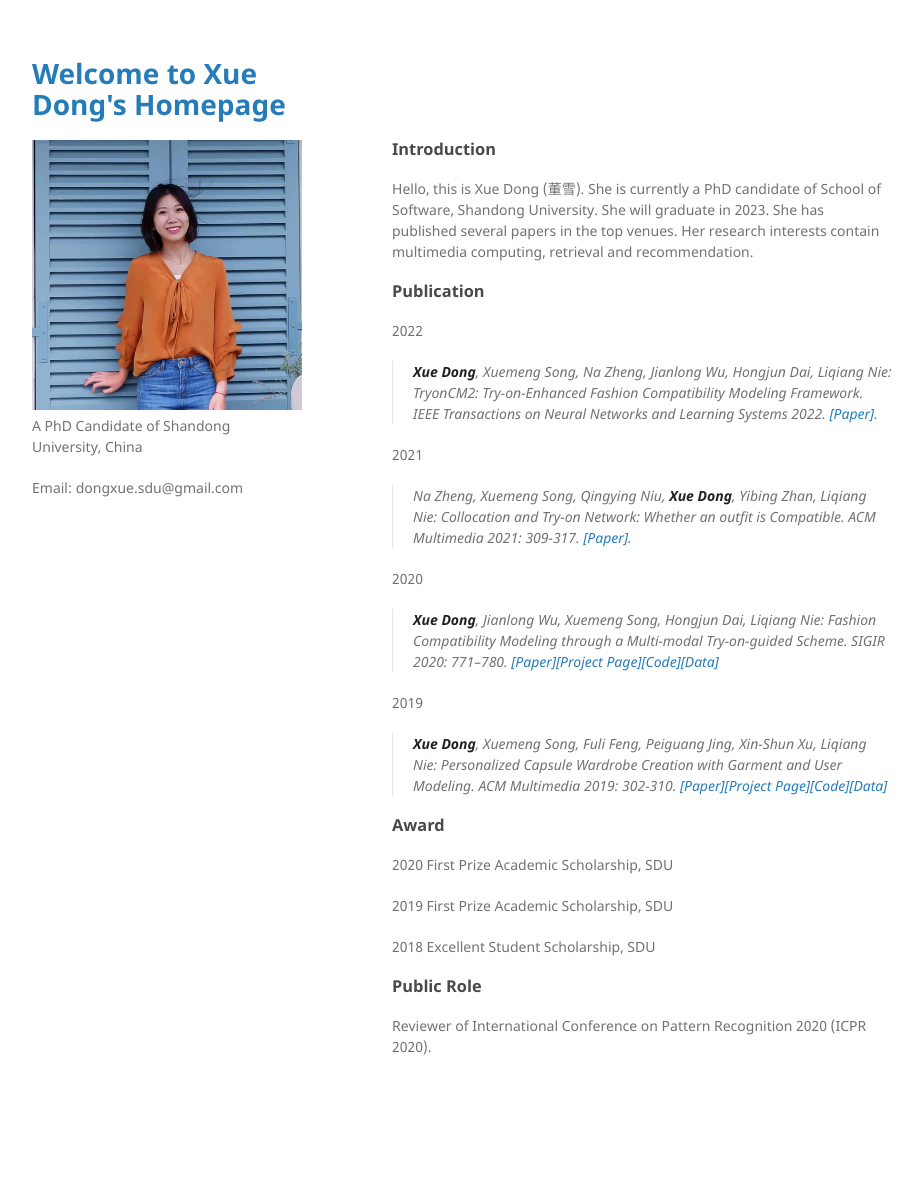
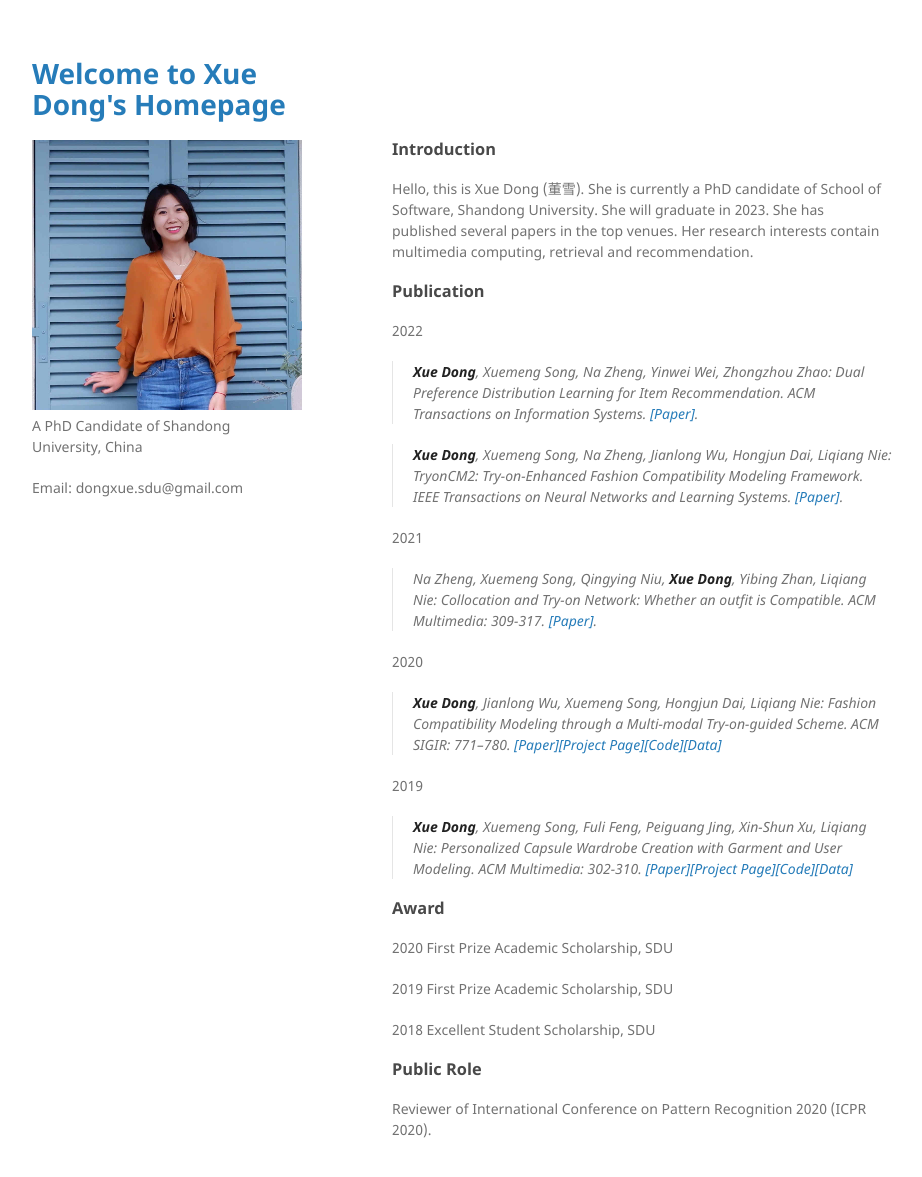
Before and after one commit to hello-dx/hello-dx.github.io, a Jekyll site: the page built from index.md, in a window 1280 px wide and 1210 px high. Shown: the top 1177 px of the window, without its empty margins (178-1100 px from the left). Built offline with Jekyll 4.4.1, drawn with Linux system fonts in a browser that asks for light colours.

Commit message:
Update index.md

```diff
--- a/index.md
+++ b/index.md
@@ -12,16 +12,18 @@ Hello, this is Xue Dong (董雪). She is currently a PhD candidate of School of
 
 ### Publication
 2022
->**Xue Dong**, Xuemeng Song, Na Zheng, Jianlong Wu, Hongjun Dai, Liqiang Nie: TryonCM2: Try-on-Enhanced Fashion Compatibility Modeling Framework. IEEE Transactions on Neural Networks and Learning Systems 2022. [[Paper]](https://ieeexplore.ieee.org/abstract/document/9775146).
+>**Xue Dong**, Xuemeng Song, Na Zheng, Yinwei Wei, Zhongzhou Zhao: Dual Preference Distribution Learning for Item Recommendation. ACM Transactions on Information Systems. [[Paper]](https://dl.acm.org/doi/10.1145/3565798).
+
+>**Xue Dong**, Xuemeng Song, Na Zheng, Jianlong Wu, Hongjun Dai, Liqiang Nie: TryonCM2: Try-on-Enhanced Fashion Compatibility Modeling Framework. IEEE Transactions on Neural Networks and Learning Systems. [[Paper]](https://ieeexplore.ieee.org/abstract/document/9775146).
 
 2021
->Na Zheng, Xuemeng Song, Qingying Niu, **Xue Dong**, Yibing Zhan, Liqiang Nie: Collocation and Try-on Network: Whether an outfit is Compatible. ACM Multimedia 2021: 309-317. [[Paper]](https://dl.acm.org/doi/abs/10.1145/3474085.3475691).
+>Na Zheng, Xuemeng Song, Qingying Niu, **Xue Dong**, Yibing Zhan, Liqiang Nie: Collocation and Try-on Network: Whether an outfit is Compatible. ACM Multimedia: 309-317. [[Paper]](https://dl.acm.org/doi/abs/10.1145/3474085.3475691).
 
 2020
->**Xue Dong**, Jianlong Wu, Xuemeng Song, Hongjun Dai, Liqiang Nie: Fashion Compatibility Modeling through a Multi-modal Try-on-guided Scheme. SIGIR 2020: 771–780. [[Paper]](./assets/paper/FashionCompatibilityModelingthroughaMulti-modalTry-on-guidedScheme.pdf)[[Project Page]](https://dxresearch.wixsite.com/tryon-cm)[[Code]](https://drive.google.com/open?id=1nL4CuyEvafEx8hbpGVj0v81C1fETZjR0)[[Data]](https://drive.google.com/open?id=1-0wG_NXEEWMFe1JqOG2nGx3uQJDiVInS)
+>**Xue Dong**, Jianlong Wu, Xuemeng Song, Hongjun Dai, Liqiang Nie: Fashion Compatibility Modeling through a Multi-modal Try-on-guided Scheme. ACM SIGIR: 771–780. [[Paper]](./assets/paper/FashionCompatibilityModelingthroughaMulti-modalTry-on-guidedScheme.pdf)[[Project Page]](https://dxresearch.wixsite.com/tryon-cm)[[Code]](https://drive.google.com/open?id=1nL4CuyEvafEx8hbpGVj0v81C1fETZjR0)[[Data]](https://drive.google.com/open?id=1-0wG_NXEEWMFe1JqOG2nGx3uQJDiVInS)
 
 2019
->**Xue Dong**, Xuemeng Song, Fuli Feng, Peiguang Jing, Xin-Shun Xu, Liqiang Nie: Personalized Capsule Wardrobe Creation with Garment and User Modeling. ACM Multimedia 2019: 302-310. [[Paper]](./assets/paper/PersonalizedCapsuleWardrobeCreationwithGarmentandUserModeling.pdf)[[Project Page]](https://dxresearch.wixsite.com/pcw-dc)[[Code]](https://drive.google.com/open?id=133rsjW8QoDJKw75zJ5US0od488DXq4y_)[[Data]](https://drive.google.com/open?id=1EKeI7elZVGdtAX8bLbYjG-W55-9IA2rN)
+>**Xue Dong**, Xuemeng Song, Fuli Feng, Peiguang Jing, Xin-Shun Xu, Liqiang Nie: Personalized Capsule Wardrobe Creation with Garment and User Modeling. ACM Multimedia: 302-310. [[Paper]](./assets/paper/PersonalizedCapsuleWardrobeCreationwithGarmentandUserModeling.pdf)[[Project Page]](https://dxresearch.wixsite.com/pcw-dc)[[Code]](https://drive.google.com/open?id=133rsjW8QoDJKw75zJ5US0od488DXq4y_)[[Data]](https://drive.google.com/open?id=1EKeI7elZVGdtAX8bLbYjG-W55-9IA2rN)
 
 ### Award
 
```
